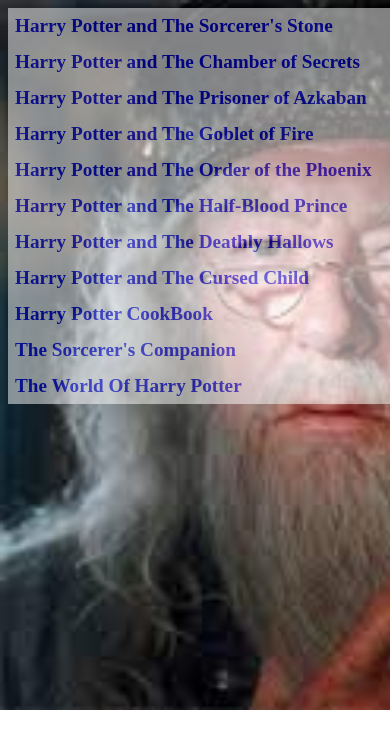
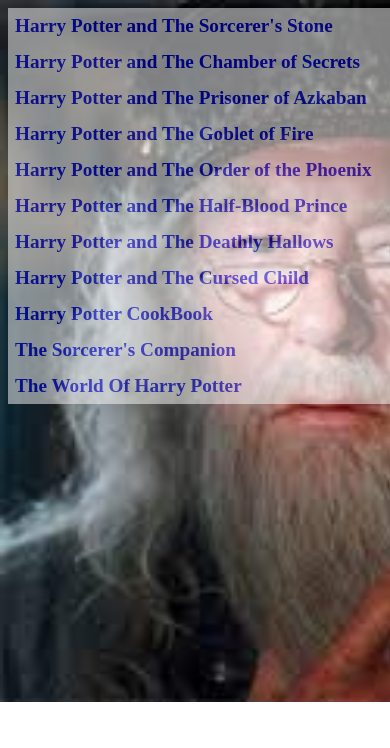
Before and after one commit to MFHIITP/Wizardtopia_Club, a website: page static/book/books.html in a window 390 px wide. Drawn offline with Linux system fonts and the light colour scheme.

Commit message:
Update books.html

```diff
--- a/static/book/books.html
+++ b/static/book/books.html
@@ -30,7 +30,7 @@
     @media only screen and (max-width: 1000px){
         body{
             background-image: url("../Images/images.jpg");
-            background-size: 182%;
+            background-size: 180%;
             background-repeat: no-repeat;
     }
     }
```
